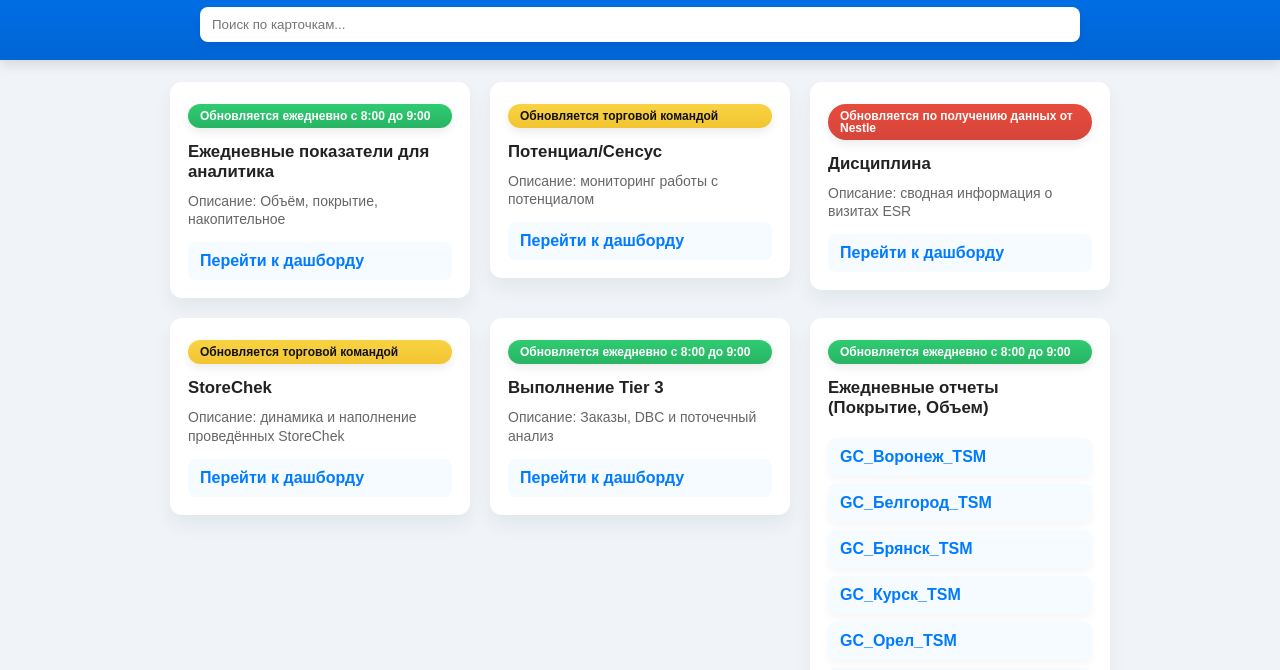
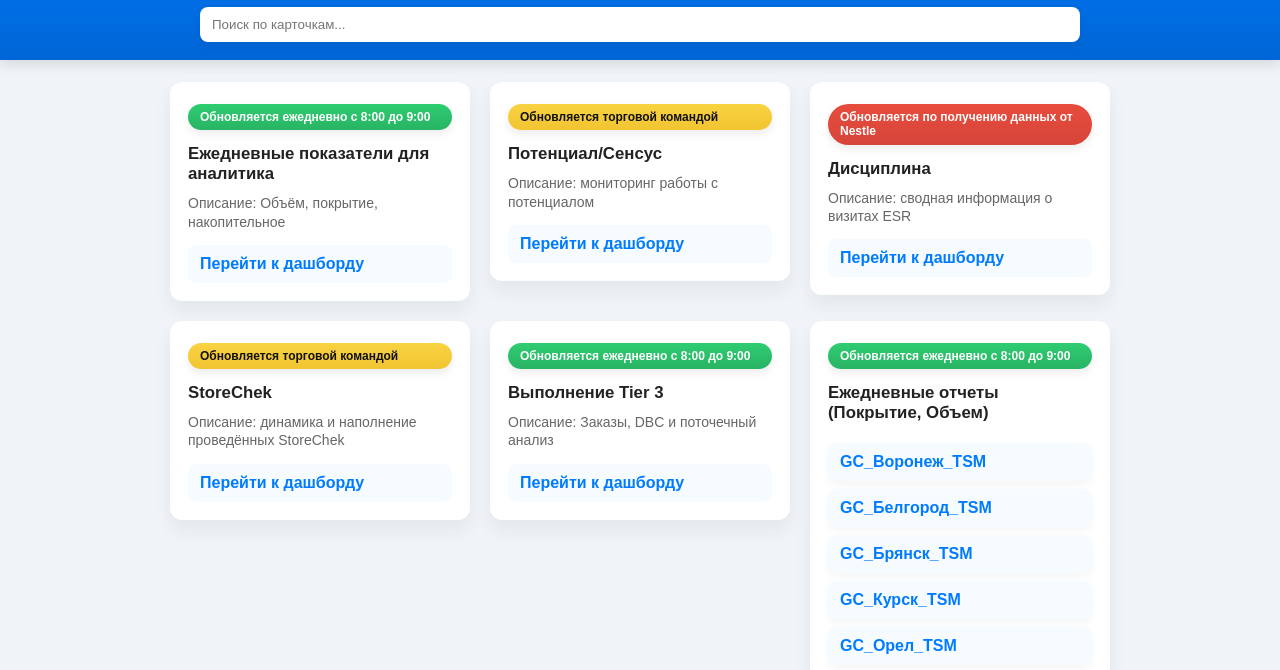
Before and after one commit to narciSSuca/narciSSuca.github.io, a plain HTML site: page index.html in a window 1280 px wide. Shown: the part 108-778 px from the top of the page. Drawn offline with Linux system fonts and the light colour scheme.

Commit message:
Update styles.css

```diff
--- a/styles.css
+++ b/styles.css
@@ -116,13 +116,19 @@ body {
 .badge {
     display: inline-block;
     padding: 6px 12px;
-    margin-bottom: 14px; /* отступ от заголовка */
+    margin-bottom: 14px;
     border-radius: 999px;
     font-size: 12px;
     font-weight: 700;
-    line-height:1;
+    line-height: 1.2;
+    box-shadow: 0 4px 10px rgba(0,0,0,0.08);
 
-    box-shadow: 0 4px 10px rgba(0,0,0,0.08);
+    /* 🔥 ДОБАВЛЕНО — предотвращает вылезание */
+    white-space: normal;
+    word-break: break-word;
+    overflow-wrap: anywhere;
+    max-width: 100%;
+    box-sizing: border-box;
 }
 
 /* Цвета */
```
